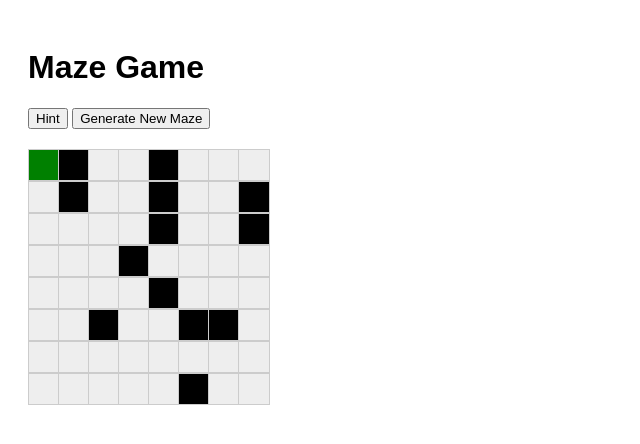
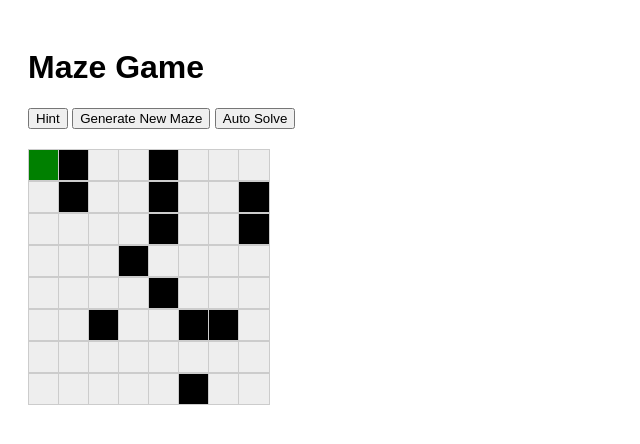
Before and after one commit to Tedja29/UAS-AI, a plain HTML site: page index.html in a window 1280 px wide. Shown: the whole page, without its empty margins (0-640 px from the left). Drawn offline with Linux system fonts and the light colour scheme.

Commit message:
Update index.html (Auto Solve)

```diff
--- a/index.html
+++ b/index.html
@@ -10,6 +10,7 @@
   <h1>Maze Game</h1>
   <button onclick="showHint()">Hint</button>
   <button onclick="generateNewMaze()">Generate New Maze</button>
+  <button onclick="autoSolve()">Auto Solve</button>
   <div id="maze" class="maze"></div>
 
   <script src="index.js"></script>
```
